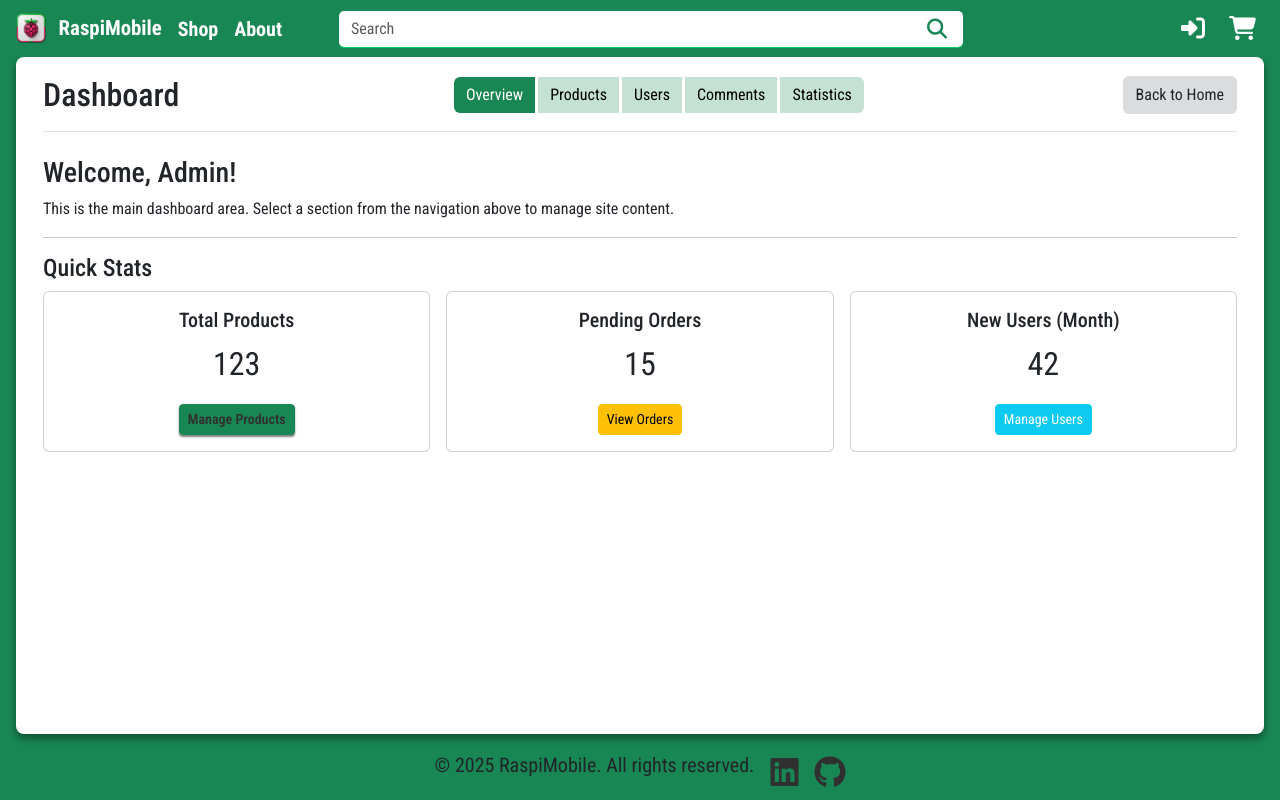
After one commit to tibssy/RaspiMobile, a Django app: template dashboard/templates/dashboard/overview.html in a window 1280 px wide. The commit adds this page. Run offline with Django 5.2, Linux system fonts and the light colour scheme; the template is opened without the code that fills it, so the values that code supplies are empty.

Commit message:
Redesign dashboard layout/structure

```diff
--- /dev/null
+++ b/dashboard/templates/dashboard/base_dashboard.html
@@ -0,0 +1,57 @@
+{% extends 'base.html' %}
+{% load static %}
+
+{% block extra_title %} - Dashboard{% endblock %}
+
+
+{% block content %}
+<div class="container-fluid pt-3 px-4">
+    <nav class="border-bottom pb-3 mb-4">
+        <div class="d-flex flex-column justify-content-between flex-lg-row align-items-lg-center">
+
+            <div class="d-flex justify-content-between align-items-center w-lg-auto mb-2 mb-lg-0">
+                <h2 class="mb-0 me-3">{{ page_title|default:"Dashboard" }}</h2>
+                <a href="{{ home_url }}" class="btn btn-sm btn-outline-secondary d-lg-none">
+                    <i class="fas fa-home me-1" aria-hidden="true"></i>
+                    <span class="d-none d-sm-inline"> Home</span>
+                </a>
+            </div>
+
+            <div id="dashboardButtonGroup" class="btn-group mt-2 mt-lg-0 mx-lg-auto gap-1" role="group" aria-label="Dashboard Navigation">
+                <a href="{% url 'base_dashboard' %}" class="btn bg-success bg-opacity-25 active" title="Overview">
+                    <i class="fas fa-tachometer-alt fa-fw me-lg-2 d-lg-none" aria-hidden="true"></i>
+                    <span class="d-none d-lg-inline">Overview</span>
+                </a>
+                <a href="#" class="btn btn-outline-primary" title="Products">
+                    <i class="fas fa-box-open fa-fw me-lg-2 d-lg-none" aria-hidden="true"></i>
+                    <span class="d-none d-lg-inline">Products</span>
+                </a>
+                <a href="#" class="btn btn-outline-primary" title="Users">
+                    <i class="fas fa-users fa-fw me-lg-2 d-lg-none" aria-hidden="true"></i>
+                    <span class="d-none d-lg-inline">Users</span>
+                </a>
+                <a href="#" class="btn btn-outline-primary" title="Comments">
+                    <i class="fas fa-comments fa-fw me-lg-2 d-lg-none" aria-hidden="true"></i>
+                    <span class="d-none d-lg-inline">Comments</span>
+                </a>
+                <a href="#" class="btn btn-outline-primary" title="Statistics">
+                    <i class="fas fa-chart-line fa-fw me-lg-2 d-lg-none" aria-hidden="true"></i>
+                    <span class="d-none d-lg-inline">Statistics</span>
+                </a>
+            </div>
+
+            <div class="d-none d-lg-block mt-2 mt-lg-0">
+                 <a href="{{ home_url }}" class="btn bg-secondary bg-opacity-25">
+                    <i class="fas fa-home me-1 d-lg-none" aria-hidden="true"></i> Back to Home
+                </a>
+            </div>
+
+        </div>
+    </nav>
+
+    <div class="dashboard-content">
+        {% block dashboard_content %}{% endblock dashboard_content %}
+    </div>
+
+</div>
+{% endblock %}
--- /dev/null
+++ b/dashboard/templates/dashboard/overview.html
@@ -0,0 +1,42 @@
+{% extends 'dashboard/base_dashboard.html' %}
+{% load static %}
+
+{% block extra_title %} - Dashboard{% endblock %}
+
+
+{% block dashboard_content %}
+    <h3>Welcome, {{ request.user.username|default:'Admin' }}!</h3>
+    <p>This is the main dashboard area. Select a section from the navigation above to manage site content.</p>
+    <hr>
+
+    <h4>Quick Stats</h4>
+    <div class="row g-3">
+        <div class="col-lg-4">
+            <div class="card text-center">
+                <div class="card-body">
+                    <h5 class="card-title">Total Products</h5>
+                    <p class="card-text fs-2">123</p>
+                    <a href="#" class="btn btn-primary btn-sm">Manage Products</a>
+                </div>
+            </div>
+        </div>
+        <div class="col-lg-4">
+             <div class="card text-center">
+                <div class="card-body">
+                    <h5 class="card-title">Pending Orders</h5>
+                    <p class="card-text fs-2">15</p>
+                    <a href="#" class="btn btn-warning btn-sm">View Orders</a>
+                </div>
+            </div>
+        </div>
+         <div class="col-lg-4">
+             <div class="card text-center">
+                <div class="card-body">
+                    <h5 class="card-title">New Users (Month)</h5>
+                    <p class="card-text fs-2">42</p>
+                    <a href="#" class="btn btn-info btn-sm text-white">Manage Users</a>
+                </div>
+            </div>
+        </div>
+    </div>
+{% endblock dashboard_content %}
--- a/dashboard/urls.py
+++ b/dashboard/urls.py
@@ -1,7 +1,7 @@
 from django.urls import path
-from .views import DashboardHomeView
+from .views import DashboardOverviewView
 
 
 urlpatterns = [
-    path('', DashboardHomeView.as_view(), name='dashboard_home'),
+    path('', DashboardOverviewView.as_view(), name='base_dashboard'),
 ]
--- a/dashboard/views.py
+++ b/dashboard/views.py
@@ -8,9 +8,9 @@ def is_staff_user(user):
     return user.is_authenticated and user.is_staff
 
 
-@method_decorator(user_passes_test(is_staff_user, login_url=reverse_lazy('login')), name='dispatch')
-class DashboardHomeView(TemplateView):
-    template_name = 'dashboard/dashboard_home.html'
+@method_decorator(user_passes_test(is_staff_user, login_url=reverse_lazy('account_login')), name='dispatch')
+class DashboardOverviewView(TemplateView):
+    template_name = 'dashboard/overview.html'
 
     def get_context_data(self, **kwargs):
         context = super().get_context_data(**kwargs)
--- a/static/css/style.css
+++ b/static/css/style.css
@@ -7,7 +7,7 @@
 :root {
     --primary-background: #198754;
     --secondary-background: #3F9950;
-    --tertiary-background: #2b3645;
+    --tertiary-background: #c5e1d4;
     --primary-text: #303030;
     --secondary-text: #d4d4d4;
     --accent: #04c96e;
@@ -410,22 +410,19 @@ a > i {
 }
 
 
-.dashboard-sidebar .nav-link {
-    font-size: 0.95rem;
-    transition: background-color 0.2s ease-in-out;
-}
+#dashboardButtonGroup a {
+    background-color: var(--tertiary-background);
+    border: none;
+    color: black;
 
-.dashboard-sidebar .nav-pills .nav-link.active,
-.dashboard-sidebar .nav-pills .show>.nav-link {
-    background-color: var(--primary-background);
-    color: white;
-    font-weight: bold;
-    border-radius: 6px;
-}
+    &.active {
+        background-color: var(--primary-background) !important;
+        color: white;
 
-.dashboard-sidebar .nav-pills .nav-link.active i,
-.dashboard-sidebar .nav-pills .show>.nav-link i {
-    color: white;
+        & i {
+            color: white;
+        }
+    }
 }
 
 
--- a/templates/base.html
+++ b/templates/base.html
@@ -5,7 +5,7 @@
 {% url 'account_logout' as logout_url %}
 {% url 'home' as home_url %}
 {% url 'product_list' as products_url %}
-{% url 'dashboard_home' as dashboard_url %}
+{% url 'base_dashboard' as dashboard_url %}
 
 
 <!DOCTYPE html>
```
Also changed, not shown: dashboard/templates/dashboard/dashboard_home.html (deleted, +0 -97 lines).
